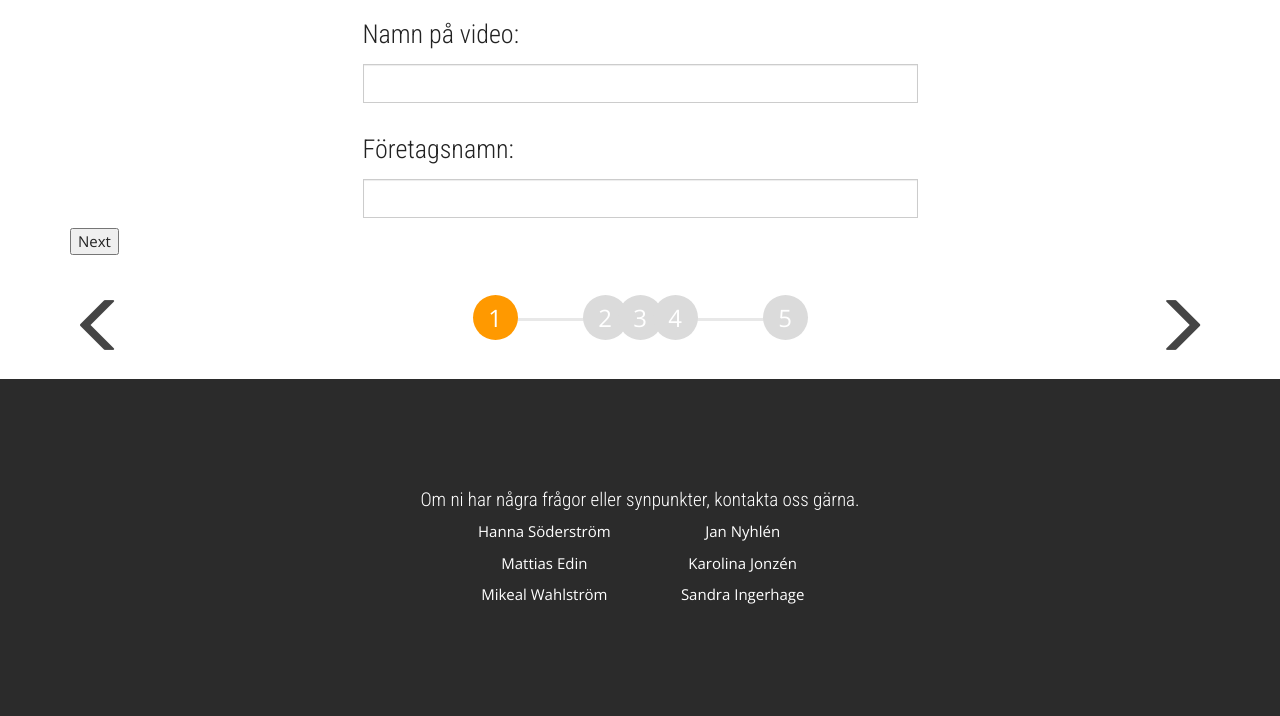
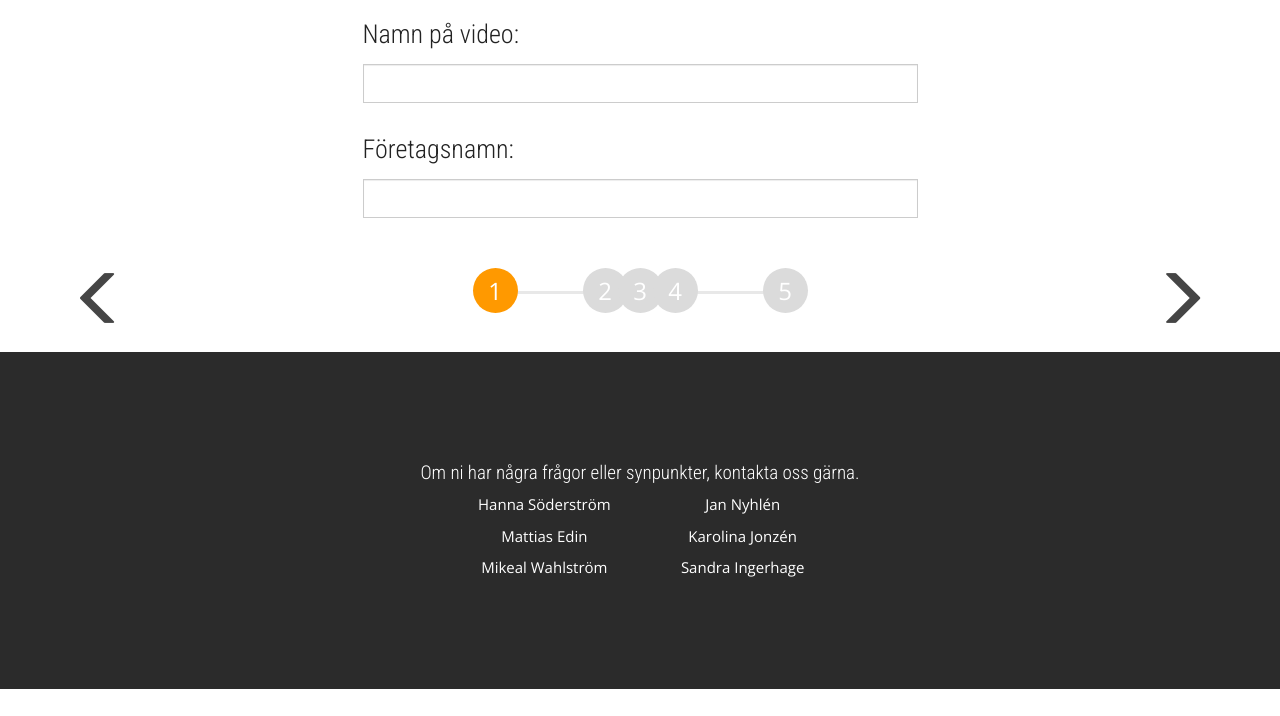
Before and after one commit to siggelito/lavg, a Django app: template dbtapp/templates/dbtapp/videoNew.html in a window 1280 px wide. Shown: the part 228-944 px from the top of the page. After the commit the page ends 917 px from the top, so only its background shows below. Run offline with Django 3.2, Linux system fonts and the light colour scheme; the template is opened without the code that fills it: values that come from a table or form of the project are taken from there, others are empty; some libraries are stand-ins or nearby versions.

Commit message:
Next-knappen fixad + uppladdningsknappen
Nu funkar högerpilen i videoNew! Felet va att scriptet inte låg i ett
block!! ;O

Uppladdningsknappen ändrar färg när man går vidare. Men har inte kommit
på vad som ska hända när man hovrar!

```diff
--- a/dbtapp/static/dbtapp/js/imageloader.js
+++ b/dbtapp/static/dbtapp/js/imageloader.js
@@ -3,24 +3,34 @@ $(window).load(function(){
     var navList = $(".round-button .round-button-circle");
     if(document.getElementById('head-number') != null) {
       var pageNr = parseInt(document.getElementById('head-number').textContent.replace(/(\r\n|\n|\r)/gm,""));
+      var backgroundColor;
 
       switch(pageNr) {
         case 1:
         $(navList[pageNr-1]).addClass("currentPageOrange1");
+        backgroundColor = '#FF9900';
         break;
         case 2:
         $(navList[pageNr-1]).addClass("currentPagePink");
+        backgroundColor = '#EC6568';
         break;
         case 3:
         $(navList[pageNr-1]).addClass("currentPageOrange2");
+        backgroundColor = '#ED712C';
+
         break;
         case 4:
         $(navList[pageNr-1]).addClass("currentPageYellow");
+        backgroundColor = '#FFCC00';
+
         break;
         case 5:
         $(navList[pageNr-1]).addClass("currentPageOrange1");
+        backgroundColor = '#FF9900';
         break;
     }
+
+    $('#addFileWrapper').css('background-color', backgroundColor);
 }
 
 var video = {
--- a/dbtapp/templates/dbtapp/base.html
+++ b/dbtapp/templates/dbtapp/base.html
@@ -19,6 +19,8 @@
 	<script type="text/javascript" src="{% static 'dbtapp/js/preview.js' %}"></script>
 	<script type="text/javascript" src="{% static 'dbtapp/js/showimages.js' %}"></script>
 
+	<!-- Font Awesome -->
+	<link rel="stylesheet" href="//maxcdn.bootstrapcdn.com/font-awesome/4.3.0/css/font-awesome.min.css">
 
 	<!-- Google font -->
 	<link href='http://fonts.googleapis.com/css?family=Roboto+Condensed:400,700,300' rel='stylesheet' type='text/css'>
--- a/dbtapp/templates/dbtapp/videoNew.html
+++ b/dbtapp/templates/dbtapp/videoNew.html
@@ -35,7 +35,6 @@ Börja med att namnge din film och skriv in förstagsnamnet.
 			</p>
 		</div>
 	</div>
-	<input type="submit" value="Next">
 </form>
 {% endblock %}
 
@@ -45,15 +44,16 @@ Börja med att namnge din film och skriv in förstagsnamnet.
 {% endblock %}
 
 {% block rightNav %}
-<a><span id="navigationArrow" tabindex=3 class="glyphicon glyphicon-menu-right" aria-hidden="true"></span></a>
-{% endblock %}
+<a><span id="submitButton" tabindex=3 class="glyphicon glyphicon-menu-right" aria-hidden="true"></span></a>
+
 <script>
-	$('#a.glyphicon').click(function(){
+	$('#submitButton').click(function(){
 		$('#form').submit();
 	});
-	$('a.glyphicon').keypress(function (e) {
+	$('#submitButton').keypress(function (e) {
 		if (e.which == 13) {
 			$('#form').submit();
 		}
 	});
 </script>
+{% endblock %}
```
Lines whose indentation alone changed are shown as unchanged.
